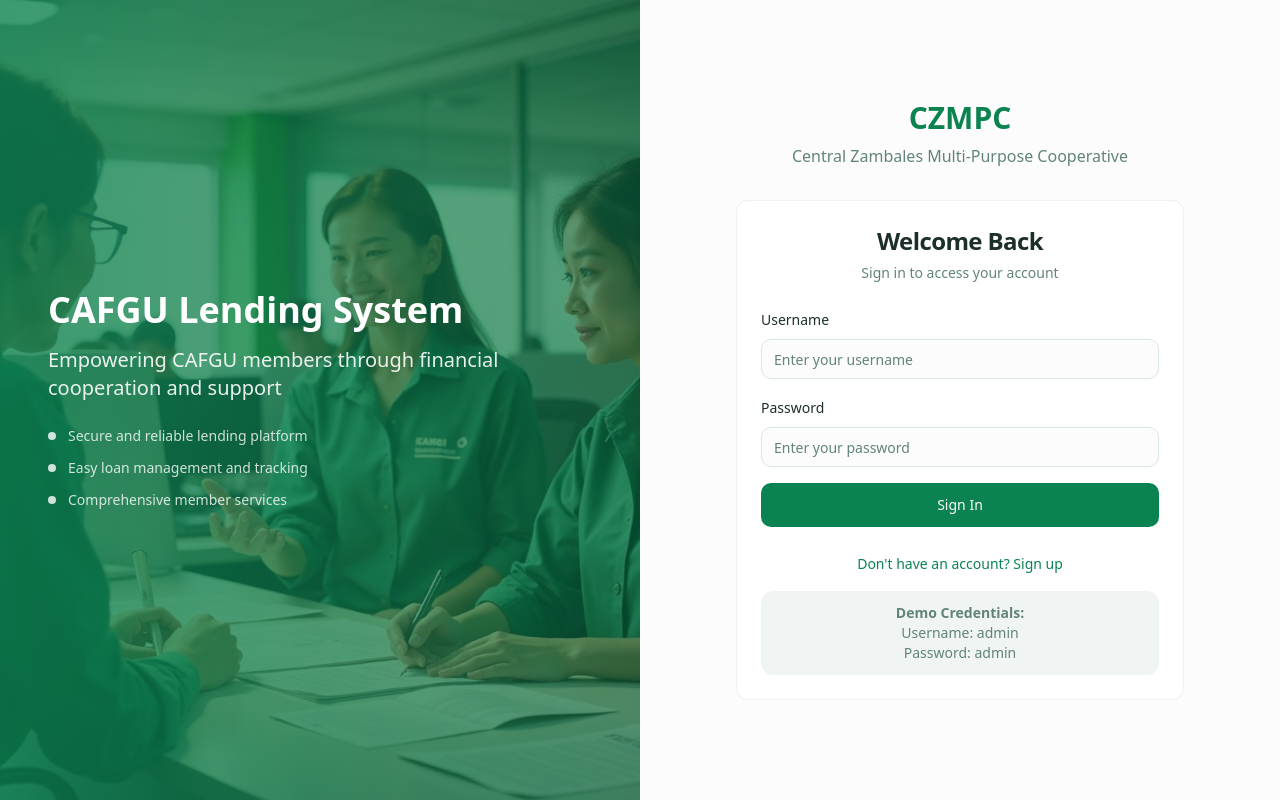
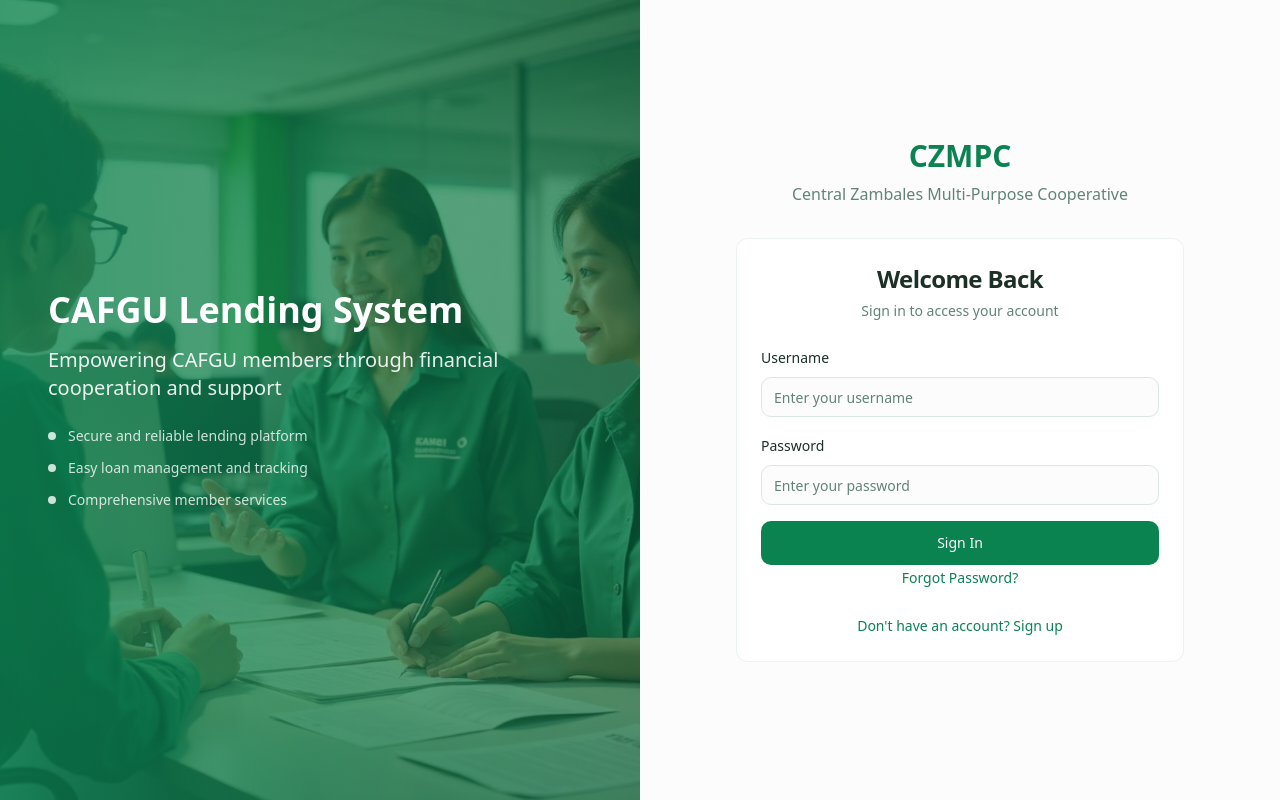
Before and after one commit to Dhanloyd/cafgu-greenleap, a React (Vite) app: page /auth in a window 1280 px wide. Built offline with nearby package versions, Linux system fonts and the light colour scheme.

Commit message:
feat: Update authentication layout and features
Remove demo credentials and add forgot password functionality. Adjust layout to place sign-up and sign-in forms on the right side, allowing for an image on the left.

```diff
--- a/src/components/AuthLayout.tsx
+++ b/src/components/AuthLayout.tsx
@@ -215,6 +215,23 @@ const AuthLayout: React.FC = () => {
                 </Button>
               </form>
 
+              {isLogin && (
+                <div className="text-center mb-4">
+                  <button
+                    type="button"
+                    className="text-sm text-primary hover:text-primary-dark transition-colors"
+                    onClick={() => {
+                      toast({
+                        title: "Password Reset",
+                        description: "Please contact your administrator for password reset assistance.",
+                      });
+                    }}
+                  >
+                    Forgot Password?
+                  </button>
+                </div>
+              )}
+
               <div className="mt-6 text-center">
                 <button
                   onClick={() => setIsLogin(!isLogin)}
@@ -226,14 +243,6 @@ const AuthLayout: React.FC = () => {
                   }
                 </button>
               </div>
-
-              {isLogin && (
-                <div className="mt-4 p-3 bg-muted rounded-lg text-sm text-muted-foreground text-center">
-                  <strong>Demo Credentials:</strong><br />
-                  Username: admin<br />
-                  Password: admin
-                </div>
-              )}
             </CardContent>
           </Card>
         </div>
```
